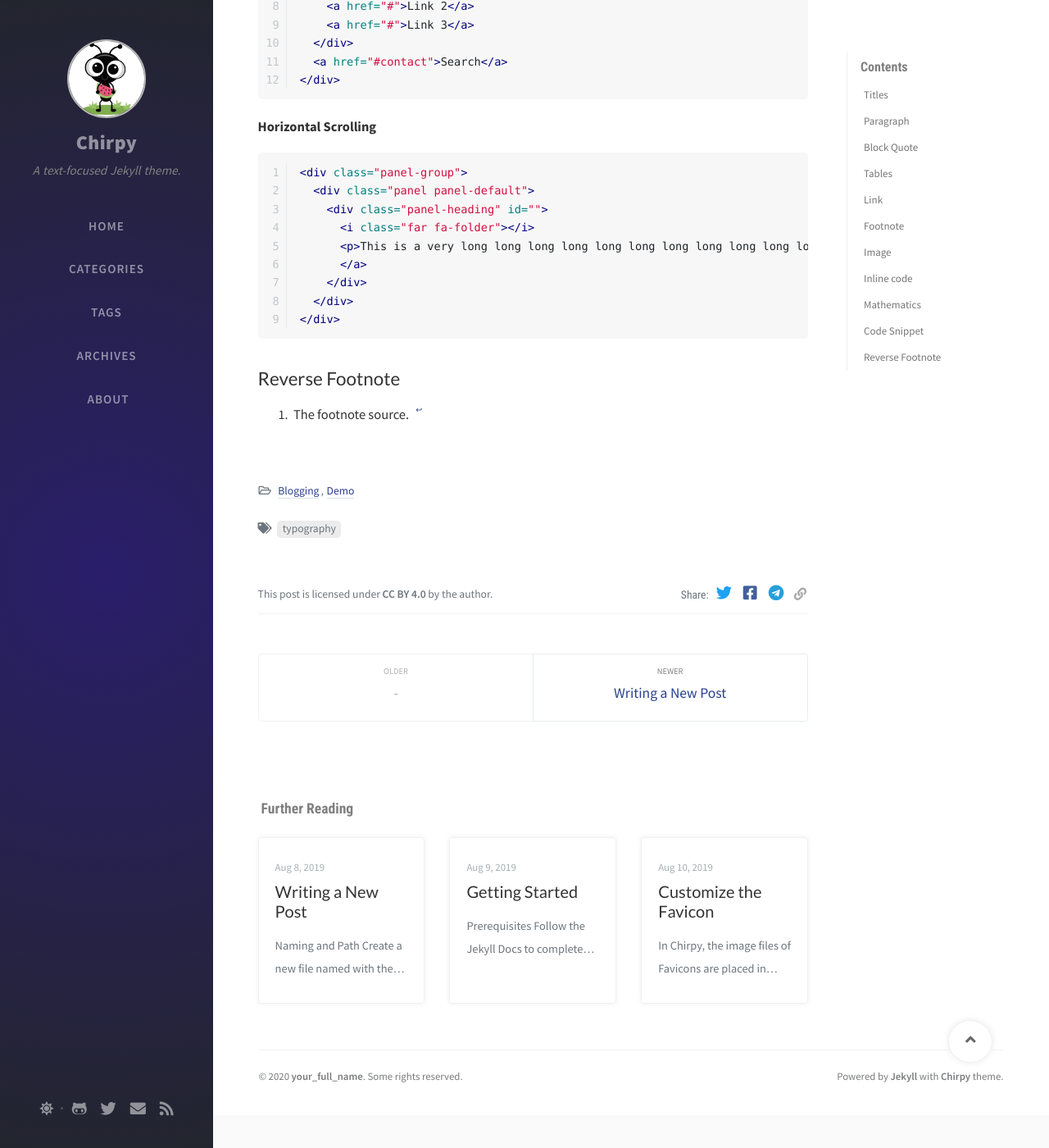
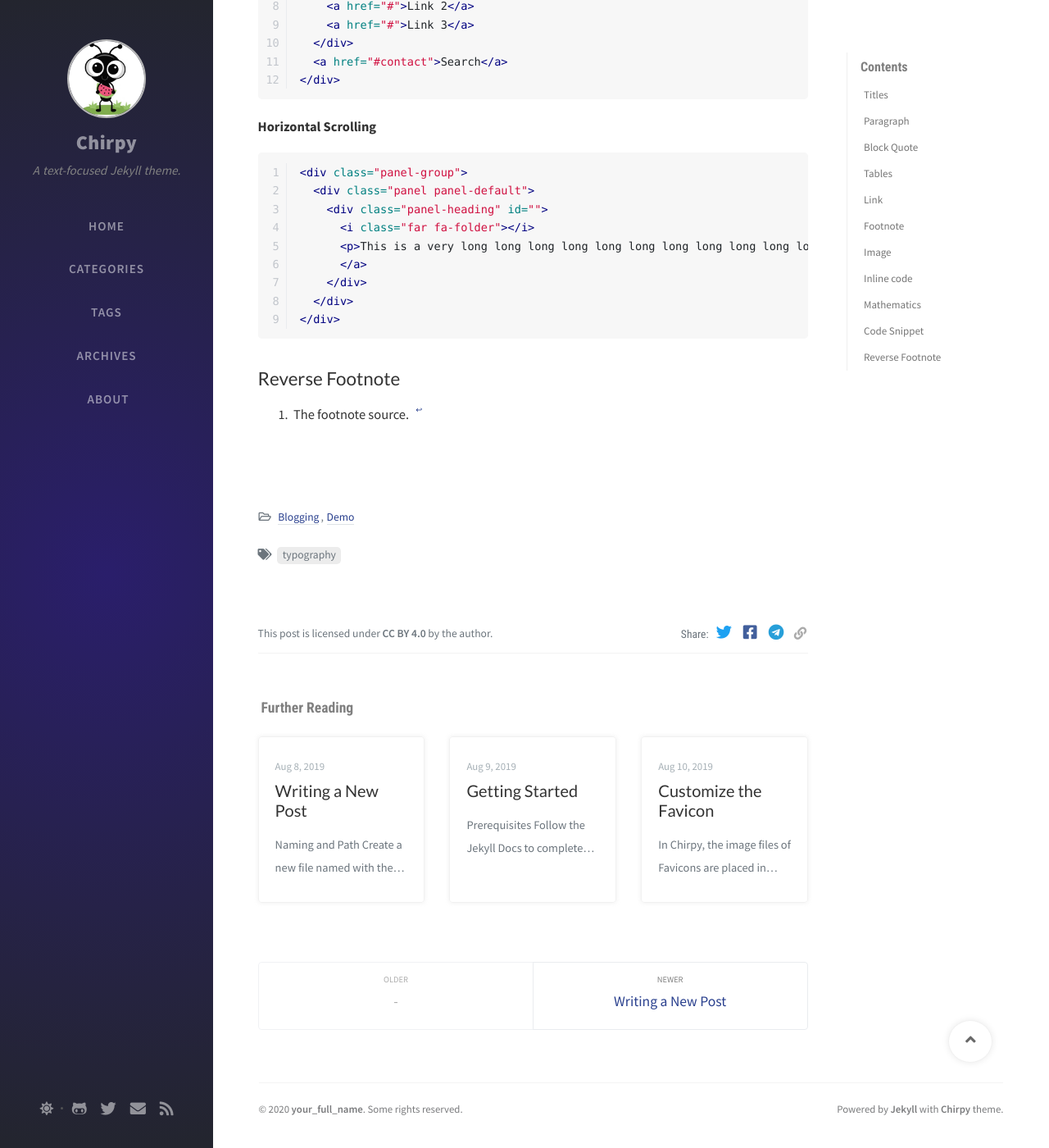
Before and after one commit to nicetrykiddo/writeups, a Jekyll site: the page built from _posts/2019-08-08-text-and-typography.md, in a window 1280 px wide and 1400 px high, scrolled down 3307 px. Shown: the whole window at 82% size. Built offline with Jekyll 4.4.1, drawn with Linux system fonts in a browser that asks for light colours; nearby versions of some CDN libraries; comment, search, counter and statistics services are not loaded.

Commit message:
Improved the posts layout.

```diff
--- a/_includes/disqus.html
+++ b/_includes/disqus.html
@@ -7,8 +7,10 @@
   MIT License
 -->
 
-<div id="disqus" class="pt-2 pb-4">
-  <p class="font-italic text-center text-muted small">Comments powered by <a href="https://disqus.com/">Disqus</a>.</p>
+<div id="disqus" class="pt-2 pb-2">
+  <p class="font-italic text-center text-muted small">
+    Comments powered by <a href="https://disqus.com/">Disqus</a>.
+  </p>
 </div>
 
 <script src="{{ site.baseurl }}/assets/js/lib/jquery.disqusloader.min.js"></script>
--- a/_includes/related-posts.html
+++ b/_includes/related-posts.html
@@ -84,7 +84,7 @@
 
 
 {% if index_list.size > 0 %}
-  <div id="related-posts" class="mt-4 mb-2 mb-sm-4 pb-2">
+  <div id="related-posts" class="mt-5 mb-2 mb-sm-4">
     <h3 class="pt-2 mt-1 mb-4 ml-1" data-toc-skip>{{ site.data.label.post.relate_posts }}</h3>
     <div class="card-deck mb-4">
     {% for entry in index_list %}
--- a/_layouts/post.html
+++ b/_layouts/post.html
@@ -99,7 +99,7 @@ layout: default
         {% endif %}
 
         <div class="post-tail-bottom
-          d-flex justify-content-between align-items-center pt-5 pb-2">
+          d-flex justify-content-between align-items-center mt-3 pt-5 pb-2">
           {% if site.data.rights.license %}
           <div class="license-wrapper">
             This post is licensed under
@@ -116,6 +116,7 @@ layout: default
 
     </div> <!-- .post -->
 
+
   </div> <!-- #post-wrapper -->
 
   {% include panel.html %}
@@ -123,21 +124,20 @@ layout: default
 </div> <!-- .row -->
 
 <div class="row">
-  <div id="post-extend-wrapper" class="col-12 col-lg-11 col-xl-8">
+  <div class="col-12 col-lg-11 col-xl-8">
+    <div id="post-extend-wrapper" class="pl-1 pr-1 pl-sm-2 pr-sm-2 pl-md-4 pr-md-4">
 
-    <div class="pl-1 pr-1 pl-sm-2 pr-sm-2 pl-md-4 pr-md-4">
+    {% include related-posts.html %}
 
-      {% include post-nav.html %}
+    {% include post-nav.html %}
 
-      {% if site.disqus.comments and page.comments %}
-        {% include disqus.html %}
-      {% endif %}
+    {% if site.disqus.comments and page.comments %}
+      {% include disqus.html %}
+    {% endif %}
 
-      {% include related-posts.html %}
+    </div> <!-- #post-extend-wrapper -->
 
-    </div> <!-- .pl-1 pr-1 -->
-
-  </div> <!-- #post-extend-wrapper -->
+  </div> <!-- .col-* -->
 
 </div> <!-- .row -->
 
--- a/assets/css/post.scss
+++ b/assets/css/post.scss
@@ -45,7 +45,7 @@ $prompt-newer: "{{ site.data.label.post.button.next }}";
 }
 
 .post-tail-wrapper {
-  margin-top: 4rem;
+  margin-top: 6rem;
   border-bottom: 1px double var(--main-border-color);
   font-size: 0.85rem;
 }
@@ -209,6 +209,9 @@ $prompt-newer: "{{ site.data.label.post.button.next }}";
 
 #post-extend-wrapper {
   min-height: 2rem;
+  #disqus_thread {
+    margin-bottom: 2rem;
+  }
 }
 
 .post-tail-bottom a {
@@ -350,31 +353,3 @@ $prompt-newer: "{{ site.data.label.post.button.next }}";
   }
 
 }
-
-/*
-  The following resposive design aim to
-  make #post-extend-wrapper margin-right same as pannel's width
-*/
-@media all and (min-width: 1200px) {
-  #post-extend-wrapper {
-    margin-right: 25%;
-  }
-}
-
-@media all and (min-width: 1460px) {
-  #post-extend-wrapper {
-    margin-right: 300px;
-  }
-}
-
-@media all and (min-width: 1650px) {
-  #post-extend-wrapper {
-    margin-right: calc((100% - 1150px) / 10 + 300px);
-  }
-}
-
-@media all and (min-width: 1700px) {
-  #post-extend-wrapper {
-    margin-right: calc((100% - 1150px) / 8 + 300px);
-  }
-}
```
